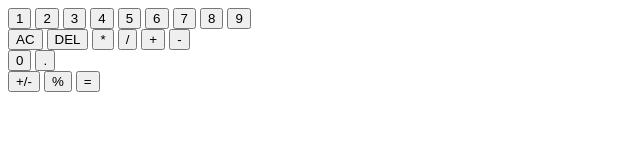
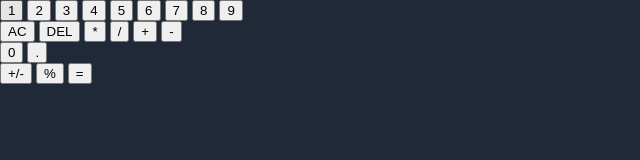
Before and after one commit to Christian-Tarello/calculator-js, a plain HTML site: page index.html in a window 1280 px wide. Shown: the whole page, without its empty margins (0-640 px from the left). Drawn offline with Linux system fonts and the light colour scheme.

Commit message:
Extend body element to occupy all the available space and color it

```diff
--- a/style.css
+++ b/style.css
@@ -1,3 +1,10 @@
 *{
     box-sizing: border-box;
 }
+
+body{
+    margin: 0;
+    height: 100vh;
+
+    background-color: #1F2937
+}
```
